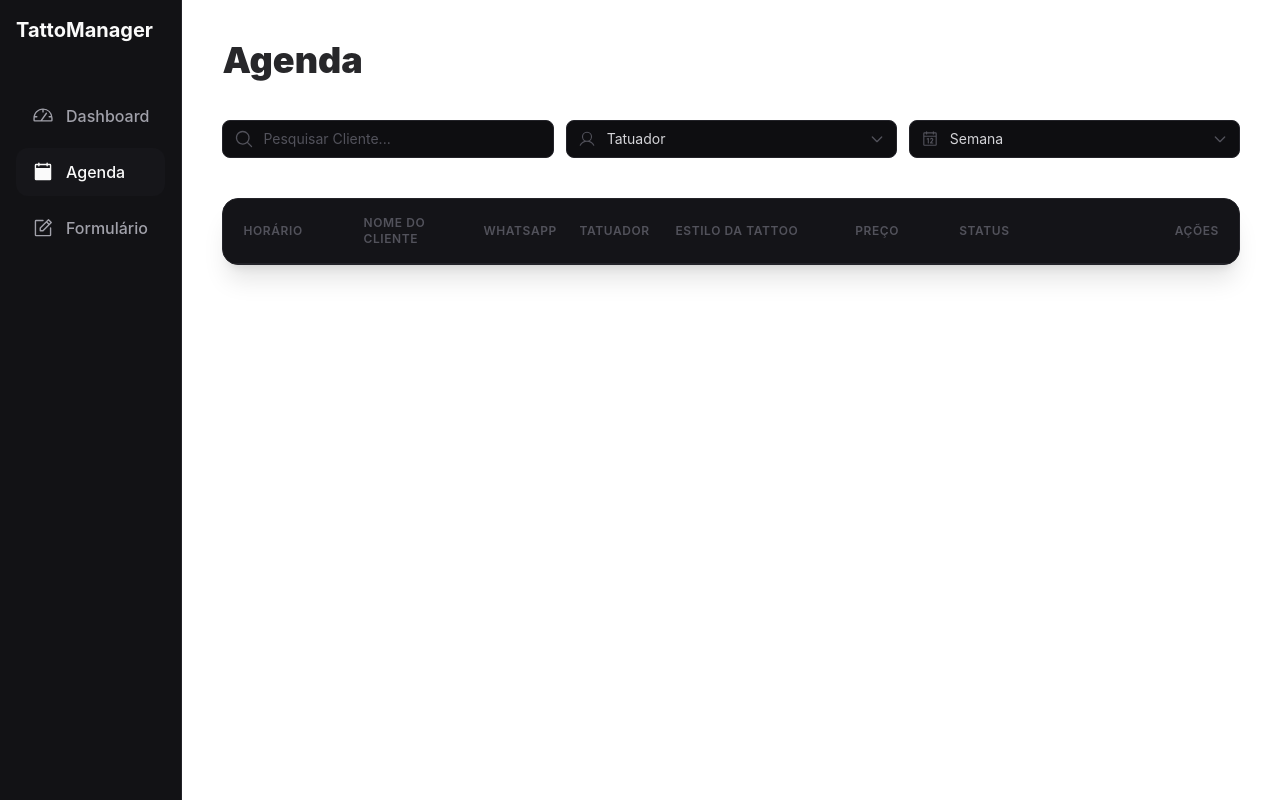
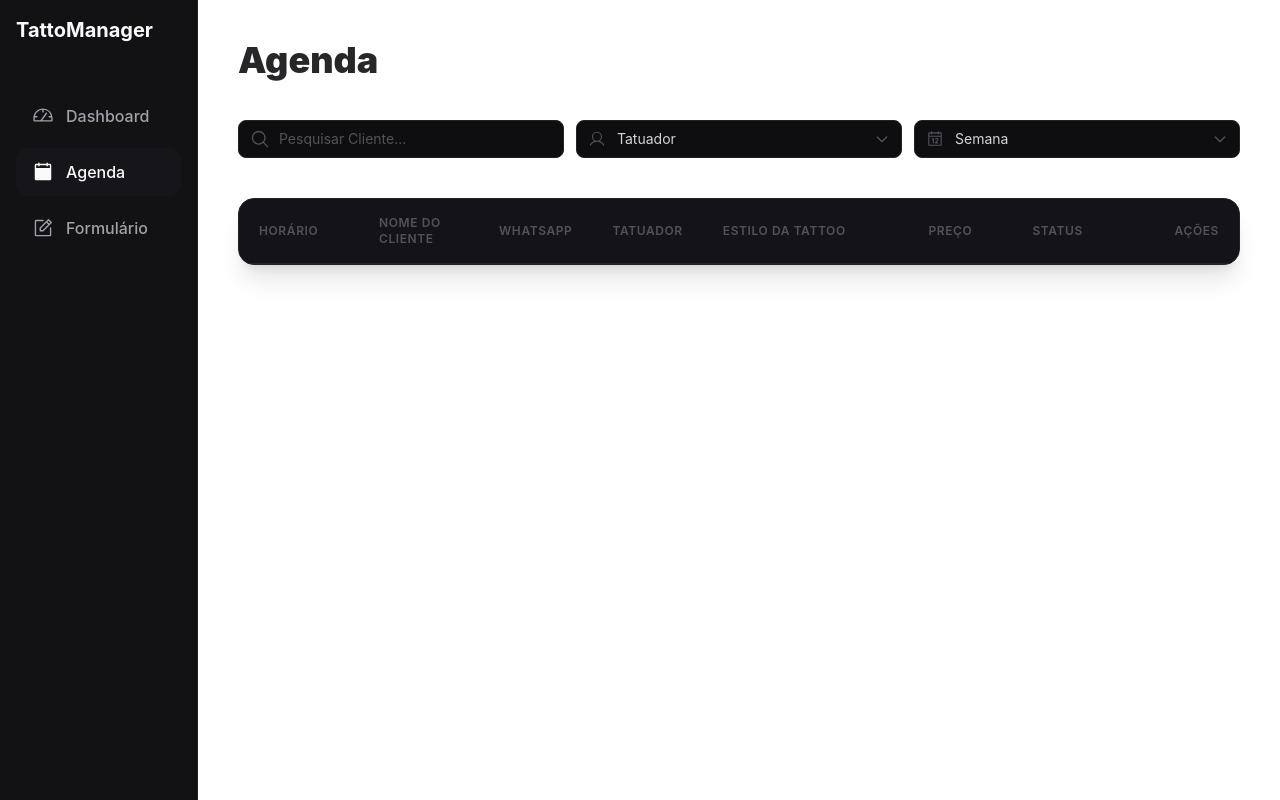
Before and after one commit to augustoteix0/TattooManager, a React (Vite) app: page /Agenda in a window 1280 px wide. Built offline with nearby package versions, Linux system fonts and the light colour scheme.

Commit message:
refactor: page Agenda more responsible

```diff
--- a/src/pages/Agenda/Agenda.tsx
+++ b/src/pages/Agenda/Agenda.tsx
@@ -3,7 +3,7 @@ import { TableAgenda } from "./components/TableAgenda";
 
 export function Agenda() {
     return (
-        <div className="flex flex-col gap-10 p-10">
+        <div className="flex flex-col gap-10 p-10 w-full">
             <PesquisaAgenda />
             <TableAgenda />
         </div>
--- a/src/pages/Agenda/components/PesquisaAgenda.tsx
+++ b/src/pages/Agenda/components/PesquisaAgenda.tsx
@@ -24,11 +24,11 @@ export function PesquisaAgenda() {
 }
 
   return (
-    <div>
+    <div className="w-full">
       <h1 className="text-4xl font-black text-zinc-800">Agenda</h1>
-      <form className="grid grid-cols-3 pt-10 gap-x-3" onSubmit={handleSubmit}>
+      <form className="grid grid-cols-1 md:grid-cols-3 pt-10 gap-3" onSubmit={handleSubmit}>
 
-        <div className="relative w-full sm:flex-1 ">
+        <div className="relative w-full ">
           <span className="absolute inset-y-0 left-0 flex items-center pl-3 pointer-events-none text-base-label">
             <MagnifyingGlassIcon size={20} />
           </span>
--- a/src/pages/Agenda/components/TableAgenda.tsx
+++ b/src/pages/Agenda/components/TableAgenda.tsx
@@ -17,8 +17,8 @@ export function TableAgenda() {
 
   return (
     <div className="bg-base-card border border-base-border rounded-2xl overflow-hidden w-full shadow-xl">
-      <div className="overflow-x-auto">
-        <table className="w-full text-left border-collapse table-fixed">
+      <div className="overflow-x-auto w-full">
+        <table className="w-full text-left border-collapse min-w-[1000px]">
           <thead className="w-40">
             <tr className="border-b border-base-border text-base-label text-xs uppercase tracking-wider bg-base-sidebar/40">
               <th className="py-4 px-5 font-semibold w-30">Horário</th>
```
